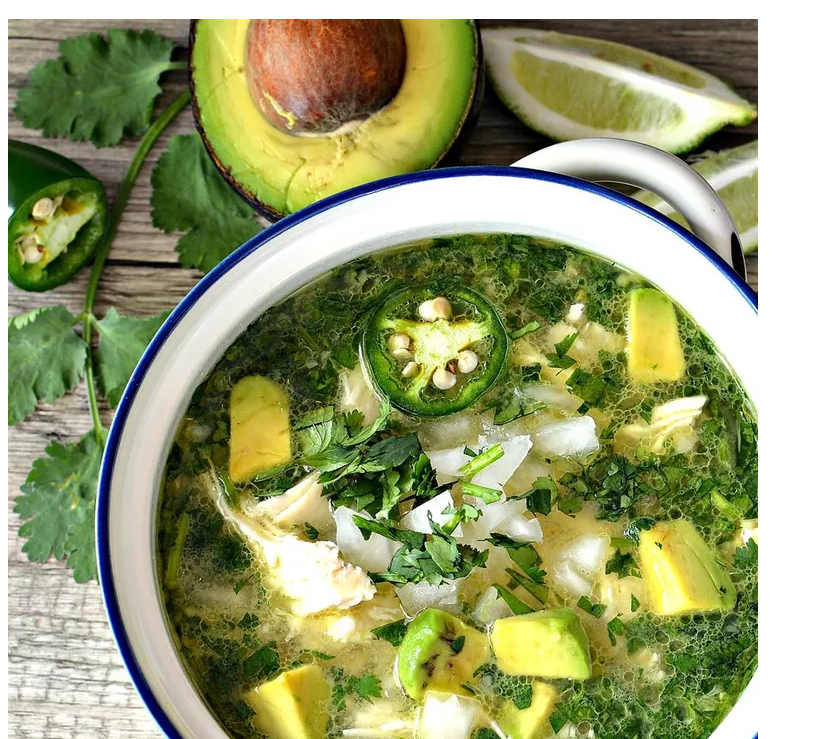
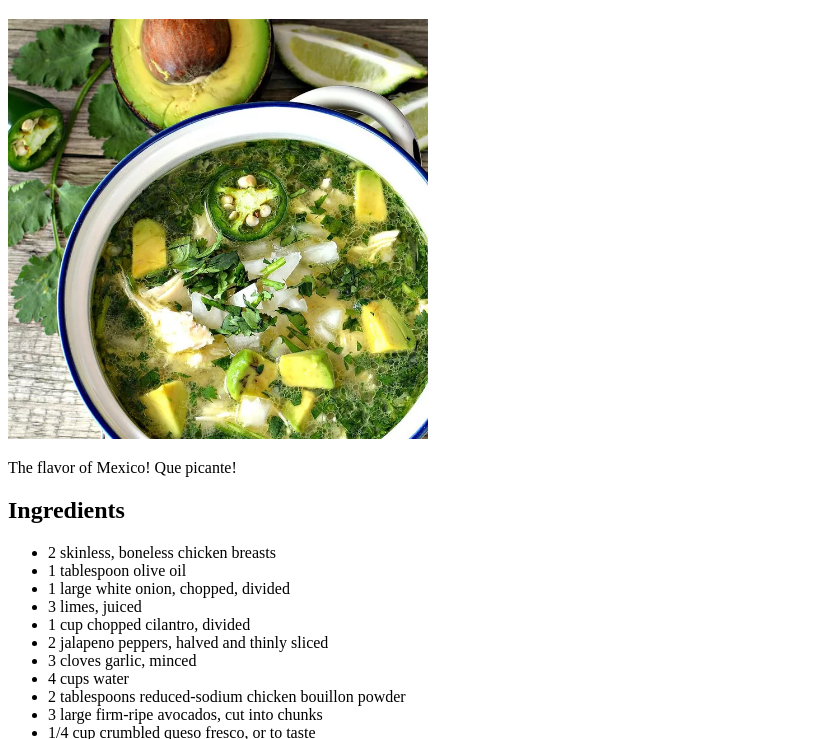
Before and after one commit to IBRlNGTHERUCKUS/odin-recipes, a plain HTML site: page recipes/avocadosoup.html in a window 1280 px wide. Shown: the part 61-800 px from the top of the page, without its empty margins (0-813 px from the left). Drawn offline with Linux system fonts and the light colour scheme.

Commit message:
Resize main image

```diff
--- a/recipes/avocadosoup.html
+++ b/recipes/avocadosoup.html
@@ -7,7 +7,7 @@
 
     <body>
         <h1>Spicy Avocado Soup!</h1>
-        <img src="../images/avocadosoup.webp" alt="Yummy bowl of avocado soup">
+        <img src="../images/avocadosoup.webp" width="420" alt="Yummy bowl of avocado soup">
         <p>The flavor of Mexico! Que picante!</p>
         <h2>Ingredients</h2>
         <ul>
```
